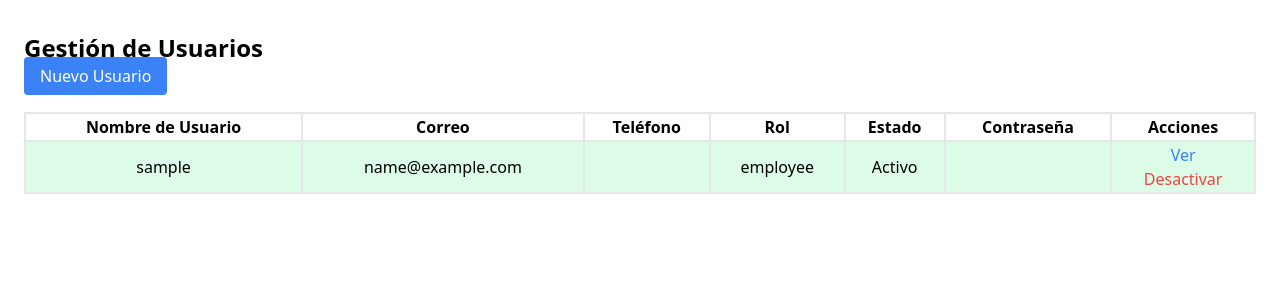
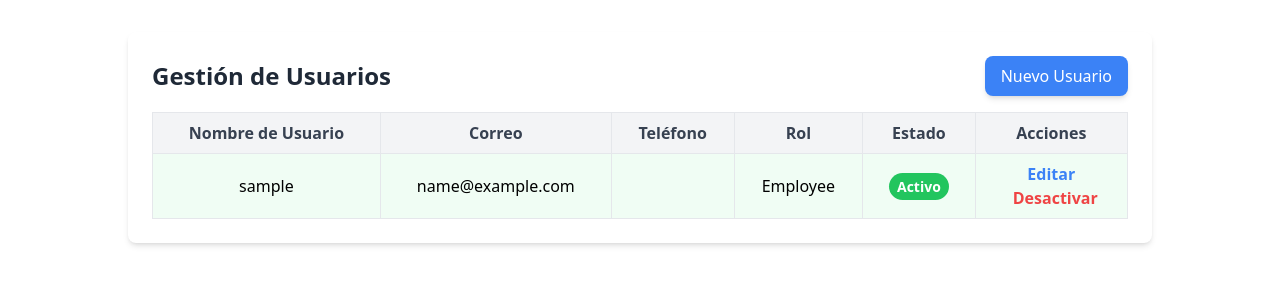
Before and after one commit to FacundoAlmazan/railsproject, a Rails app: page /admin/users in a window 1280 px wide. Shown: the part 120-420 px from the top of the page. Run offline with Rails 7, Linux system fonts and the light colour scheme; the visitor is signed in with stand-in values (Sample User, id 1); style sheets or scripts are compiled from the project's sources; parts of the project's set-up code (start-up, migrations or seed data) failed here and were passed over; some libraries are stand-ins or nearby versions.

Commit message:
avances en permisos de gestion de usuarios

```diff
--- a/app/controllers/admin/dashboard_controller.rb
+++ b/app/controllers/admin/dashboard_controller.rb
@@ -1,8 +1,12 @@
 class Admin::DashboardController < ApplicationController
     before_action :authenticate_user! # Protege todas las rutas de administración con autenticación
     before_action :authorize_admin    # Valida el rol del usuario
+    skip_authorization_check
+    layout "admin" # Especifica que se usará el layout de administración
 
-    layout "admin" # Especifica que se usará el layout de administración
+    rescue_from CanCan::AccessDenied do |exception|
+      redirect_back fallback_location: admin_root_path, alert: "No tienes permiso para realizar esta acción."
+    end
 
     private
 
--- a/app/controllers/admin/product_variants_controller.rb
+++ b/app/controllers/admin/product_variants_controller.rb
@@ -1,4 +1,5 @@
 class Admin::ProductVariantsController < Admin::DashboardController
+    load_and_authorize_resource
     before_action :set_product, only: [:new, :create, :edit, :update]
     before_action :set_product_variant, only: [:edit, :update, :destroy]
 
--- a/app/controllers/admin/products_controller.rb
+++ b/app/controllers/admin/products_controller.rb
@@ -1,5 +1,5 @@
 class Admin::ProductsController < Admin::DashboardController
-
+  load_and_authorize_resource
   before_action :set_product, only: [:edit, :update, :destroy]
 
   #def index
--- a/app/controllers/admin/sales_controller.rb
+++ b/app/controllers/admin/sales_controller.rb
@@ -1,4 +1,5 @@
 class Admin::SalesController < Admin::DashboardController
+  load_and_authorize_resource
   before_action :set_sale, only: [:cancel]
 
   def index
--- a/app/controllers/admin/users_controller.rb
+++ b/app/controllers/admin/users_controller.rb
@@ -1,5 +1,6 @@
 class Admin::UsersController < Admin::DashboardController
-    before_action :set_user, only: [:show, :destroy, :deactivate]
+  load_and_authorize_resource
+  before_action :set_user, only: [:edit, :update, :deactivate]
 
   def index
     @users = User.all
@@ -19,16 +20,25 @@ class Admin::UsersController < Admin::DashboardController
     end
   end
 
-    def show; end
+  def edit; end
 
-    def destroy; end
+  def update
+    # Verificar si el usuario actual está intentando cambiar el rol a admin sin permiso
+    if current_user.manager? && params[:user][:role] == 'admin'
+      raise CanCan::AccessDenied.new("No tienes permiso para asignar el rol admin.", :update, User)
+    end
+
+    if @user.update(user_params)
+      redirect_to admin_users_path, notice: "Usuario actualizado exitosamente."
+    else
+      flash.now[:alert] = @user.errors.full_messages.join(", ")
+      render :edit, status: :unprocessable_entity
+    end
+  end
 
   def deactivate
-      if @user.deactivate!
-        redirect_to admin_users_path, notice: "Usuario desactivado correctamente."
-      else
-        redirect_to admin_users_path, alert: "No se pudo desactivar el usuario."
-      end
+    @user.deactivate!
+    redirect_to admin_users_path, notice: "Usuario desactivado exitosamente."
   end
 
   private
@@ -38,6 +48,18 @@ class Admin::UsersController < Admin::DashboardController
   end
 
   def user_params
-      params.require(:user).permit(:username, :email, :phone, :password, :password_confirmation, :role)
+    permitted = [:username, :email, :phone, :password, :password_confirmation]
+
+    if can?(:update, User) && current_user != @user
+      if current_user.manager?
+        # Los gerentes pueden editar usuarios, pero no asignar el rol "admin"
+        permitted << :role unless params[:user][:role] == 'admin'
+      else
+        # Los administradores pueden cambiar cualquier rol
+        permitted << :role
       end
     end
+
+    params.require(:user).permit(permitted)
+  end
+end
--- /dev/null
+++ b/app/models/ability.rb
@@ -0,0 +1,48 @@
+class Ability
+  include CanCan::Ability
+
+  def initialize(user)
+    # Asegúrate de que siempre haya un usuario autenticado
+    return unless user
+
+    if user.admin?
+      # Los administradores tienen acceso completo a todas las funcionalidades
+      can :manage, :all
+    elsif user.manager?
+      # Los gerentes tienen acceso a la gestión de productos y ventas
+      can :manage, Sale
+      can :manage, Product
+      can :manage, ProductVariant
+
+      # Los gerentes pueden gestionar usuarios pero solo crear y editar roles manager y employee
+      can :read, User
+      can :create, User, role: ['manager', 'employee']
+
+      # Permitir actualizar usuarios con rol manager o employee
+      can :update, User, role: ['manager', 'employee']
+
+      # Bloquear cualquier intento de asignar el rol admin en la actualización
+      can :update, User do |u|
+        u.role != 'admin' # Evita que se le asigne el rol admin
+      end
+
+      cannot :update, User, role: 'admin' # No pueden modificar usuarios que ya sean admin
+      cannot :create, User, role: 'admin' # No pueden crear admins
+
+    elsif user.employee?
+      # Los empleados tienen acceso de lectura a productos y ventas
+      can :manage, Sale
+      can :manage, Product
+      can :manage, ProductVariant
+      cannot :manage, User # Sin acceso a la gestión de usuarios
+      cannot :read, User
+
+    end
+
+    # Todos los usuarios autenticados pueden leer y actualizar su propia cuenta
+    can [:read, :update], User, id: user.id
+
+    # Ningún usuario puede cambiar su propio rol
+    cannot :update, User, id: user.id, role: true
+  end
+end
--- a/app/models/user.rb
+++ b/app/models/user.rb
@@ -14,6 +14,7 @@ class User < ApplicationRecord
 
   ROLES = %w[admin manager employee].freeze
 
+  validates :password, presence: true, if: :password_required?
   validates :username, presence: true, uniqueness: true
   validates :email, presence: true, uniqueness: true
   validates :phone, presence: true
@@ -39,4 +40,11 @@ class User < ApplicationRecord
     deactivated_at.nil?
   end
 
+  def password_required?
+    # La contraseña es requerida si:
+    # - Es un nuevo registro (new_record?)
+    # - O el campo de password está presente (para cambios de contraseña)
+    new_record? || password.present?
+  end
+
 end
--- a/app/views/admin/sales/new.html.erb
+++ b/app/views/admin/users/edit.html.erb
@@ -1,6 +1,6 @@
 <div class="mx-auto md:w-2/3 w-full">
-  <h1 class="font-bold text-4xl">New sale</h1>
+  <h1 class="font-bold text-4xl">Edit user</h1>
 
-  <%= render "form", sale: @sale %>
+  <%= render "form", user: @user %>
 
 </div>
--- a/app/views/admin/users/index.html.erb
+++ b/app/views/admin/users/index.html.erb
@@ -1,38 +1,49 @@
-<h1 class="text-2xl font-bold">Gestión de Usuarios</h1>
+<div class="max-w-5xl mx-auto p-6 bg-white shadow-md rounded-lg">
+  <div class="flex justify-between items-center mb-4">
+    <h1 class="text-2xl font-bold text-gray-800">Gestión de Usuarios</h1>
+    <%= link_to "Nuevo Usuario", new_admin_user_path,
+          class: "bg-blue-500 hover:bg-blue-600 text-white px-4 py-2 rounded-lg shadow-md transition" %>
+  </div>
 
-<%= link_to "Nuevo Usuario", new_admin_user_path, class: "bg-blue-500 text-white px-4 py-2 rounded" %>
-
-<table class="table-auto w-full mt-6 text-center border-2"">
-  <thead >
-    <tr >
-      <th class="border-2">Nombre de Usuario</th>
-      <th class="border-2">Correo</th>
-      <th class="border-2">Teléfono</th>
-      <th class="border-2">Rol</th>
-      <th class="border-2">Estado</th>
-      <th class="border-2">Contraseña</th>
-      <th class="border-2">Acciones</th>
+  <div class="overflow-x-auto">
+    <table class="min-w-full bg-white border border-gray-300 shadow-sm rounded-lg">
+      <thead class="bg-gray-100 text-gray-700">
+        <tr>
+          <th class="px-4 py-2 border">Nombre de Usuario</th>
+          <th class="px-4 py-2 border">Correo</th>
+          <th class="px-4 py-2 border">Teléfono</th>
+          <th class="px-4 py-2 border">Rol</th>
+          <th class="px-4 py-2 border">Estado</th>
+          <th class="px-4 py-2 border">Acciones</th>
         </tr>
-  </thead >
-  <tbody >
+      </thead>
+      <tbody>
         <% @users.each do |user| %>
-      <tr class="<%= user.active? ? 'bg-green-100' : 'bg-red-100' %>">
-        <td class="border-2"><%= user.username %></td>
-        <td class="border-2"><%= user.email %></td>
-        <td class="border-2"><%= user.phone %></td>
-        <td class="border-2"><%= user.role %></td>
-        <td class="border-2"><%= user.active? ? "Activo" : "Desactivado" %></td>
-        <td class="border-2"><%= user.password %></td>
-        <td class="border-2">
-          <%= link_to "Ver", admin_user_path(user), class: "text-blue-500 hover:underline" %>
+          <tr class="<%= user.active? ? 'bg-green-50 hover:bg-green-100' : 'bg-red-50 hover:bg-red-100' %>  transition">
+            <td class="px-4 py-2 border text-center"><%= user.username %></td>
+            <td class="px-4 py-2 border text-center"><%= user.email %></td>
+            <td class="px-4 py-2 border text-center"><%= user.phone %></td>
+            <td class="px-4 py-2 border text-center"><%= user.role.capitalize %></td>
+            <td class="px-4 py-2 border text-center">
+              <span class="px-2 py-1 rounded-full text-white text-sm font-semibold <%= user.active? ? 'bg-green-500' : 'bg-red-500' %>">
+                <%= user.active? ? "Activo" : "Desactivado" %>
+              </span>
+            </td>
+            <td class="px-4 py-2 border text-center space-x-2">
               <% if user.active? %>
+                <% if can?(:update, user) %>
+                  <%= link_to "Editar", edit_admin_user_path(user),
+                        class: "text-blue-500 hover:text-blue-700 font-semibold transition" %>
+                <% end %>
                 <%= button_to "Desactivar", deactivate_admin_user_path(user),
                       method: :patch,
-                 data:  { turbo_confirm: "¿Estás seguro de que deseas cancelar este usuario?" },
-                 class: "text-red-500 hover:underline" %>
+                      data:  { turbo_confirm: "¿Estás seguro de que deseas desactivar este usuario?" },
+                      class: "text-red-500 hover:text-red-700 font-semibold transition" %>
               <% end %>
             </td>
           </tr>
         <% end %>
       </tbody>
     </table>
+  </div>
+</div>
```
Also changed, not shown: app/views/admin/users/_form.html.erb (added, +37 -0 lines), Gemfile, Gemfile.lock. Lines whose indentation alone changed are shown as unchanged.
